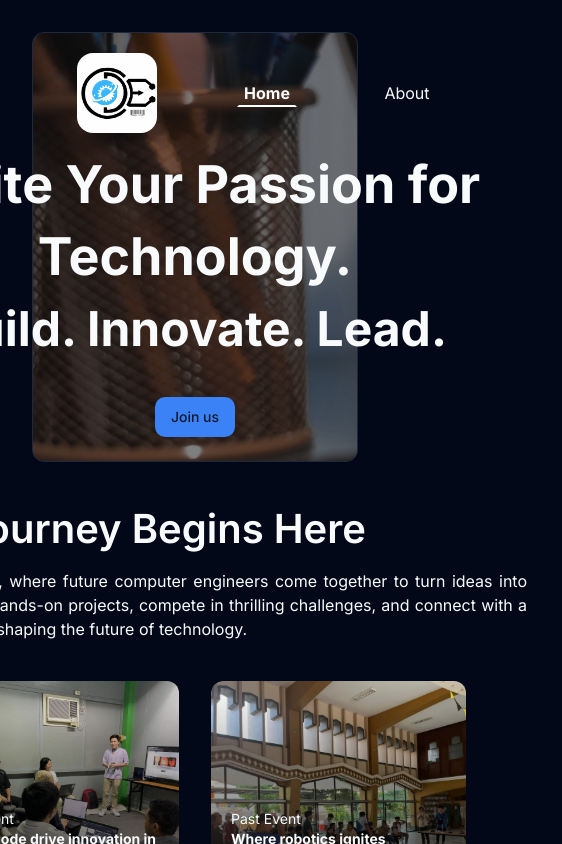
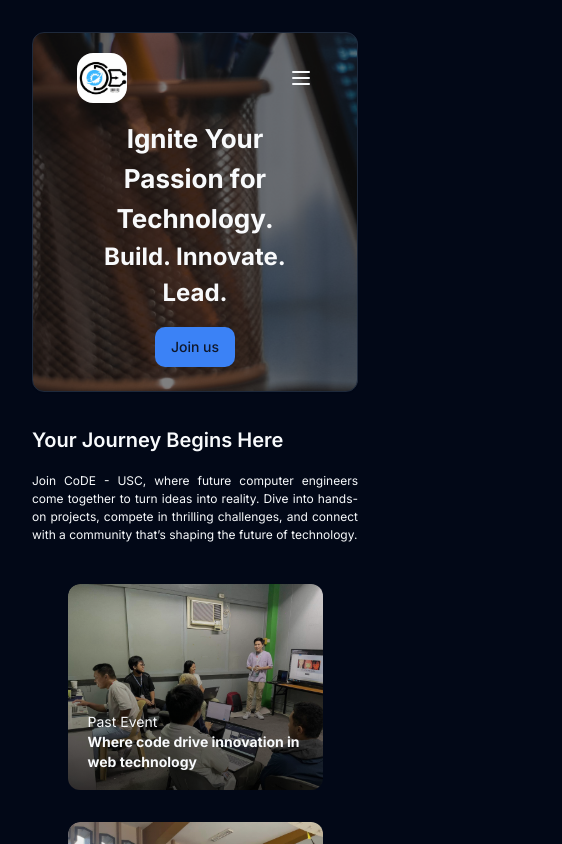
Before and after one commit to formesean/CoDE, a Next.js app: page / in a window 390 px wide. Shown: the top 844 px of the page, 562 px wide, since content can reach past the window. Built offline with nearby package versions, Linux system fonts and the light colour scheme.

Commit message:
Add responsive design for phone

```diff
--- a/src/app/_components/Navbar.tsx
+++ b/src/app/_components/Navbar.tsx
@@ -4,6 +4,8 @@ import { Card, CardContent } from "../../components/ui/card";
 import { Button } from "../../components/ui/button";
 import Link from "next/link";
 import { usePathname } from "next/navigation";
+import { Menu } from "lucide-react";
+import { useState } from "react";
 
 interface NavbarProps {
   page: "home" | "about";
@@ -18,6 +20,15 @@ const inActivePage =
 
 export default function Navbar({ page, className, showContent }: NavbarProps) {
   const currentRoute = usePathname();
+  const [showMenu, setShowMenu] = useState(false);
+
+  const openMenu = () => {
+    setShowMenu(true);
+  };
+
+  const closeMenu = () => {
+    setShowMenu(false);
+  };
 
   return (
     <Card
@@ -26,7 +37,8 @@ export default function Navbar({ page, className, showContent }: NavbarProps) {
       } bg-hero_img bg-no-repeat bg-cover transition-all duration-200`}
     >
       <CardContent>
-        <section className="flex items-center gap-[5rem] w-full">
+        <section className="flex items-center justify-start max-md:justify-between gap-[5rem] w-full">
+          <div className="w-[80px] h-[80px] max-md:w-[50px] max-md:h-[50px]">
             <Image
               src={"/logo.jpg"}
               alt={"Computer Driven Enthusiast's Logo"}
@@ -34,9 +46,10 @@ export default function Navbar({ page, className, showContent }: NavbarProps) {
               height={80}
               className="rounded-2xl"
             />
+          </div>
 
           <div className="flex gap-[5rem]">
-            <Link
+            {/* <Link
               href="/"
               className={`inline-block min-w-[60px] text-center ${
                 currentRoute === "/" ? activePage : inActivePage
@@ -51,19 +64,20 @@ export default function Navbar({ page, className, showContent }: NavbarProps) {
               }`}
             >
               About
-            </Link>
+            </Link> */}
+            <Menu />
           </div>
         </section>
 
         {page === "home" ? (
           <section className="w-full pt-4 flex flex-col items-center justify-center">
-            <h1 className="text-[56px] max-lg:text-[52px] text-center font-bold w-[733px] leading-[4.5rem]">
+            <h1 className="text-[56px] max-lg:text-[52px] max-md:text-[40px] max-sm:text-[26px] text-center font-bold w-[733px] max-lg:w-full leading-[4.5rem] max-md:leading-[2.5rem]">
               Ignite Your Passion for Technology.
             </h1>
-            <h1 className="text-[52px] max-lg:text-[48px] text-center font-bold w-[733px]">
+            <h1 className="text-[52px] max-lg:text-[48px] max-md:text-[40px] max-sm:text-[24px] text-center font-bold w-[733px] max-lg:w-full">
               Build. Innovate. Lead.
             </h1>
-            <Button className="mt-8">Join us</Button>
+            <Button className="mt-8 max-md:mt-4">Join us</Button>
           </section>
         ) : (
           showContent &&
@@ -73,7 +87,7 @@ export default function Navbar({ page, className, showContent }: NavbarProps) {
                 showContent ? "opacity-100" : "opacity-0"
               } w-full pt-4 flex flex-col items-center justify-center`}
             >
-              <h1 className="text-[56px] max-lg:text-[52px] text-center font-bold w-[733px] leading-[4.5rem]">
+              <h1 className="text-[56px] max-lg:text-[52px] max-sm:text-[24px] text-center font-bold w-[733px] max-lg:w-full leading-[4.5rem] max-md:leading-[2.5rem]">
                 Discover CoDE - USC: Where Innovation Meets Opportunity
               </h1>
             </section>
--- a/src/app/about/page.tsx
+++ b/src/app/about/page.tsx
@@ -70,15 +70,15 @@ export default function About() {
         {/* Page 1 */}
         <div
           ref={page1Ref}
-          className="snap-start p-8 pt-[27rem] min-h-screen h-screen"
+          className="snap-start p-8 pt-[27rem] max-sm:pt-[19rem] min-h-screen h-screen"
         >
           <div className="mt-[2.7rem] max-lg:mt-[0rem] flex justify-center">
             <div className="w-[1080px] max-lg:w-full">
-              <h1 className="text-[44px] max-lg:text-[28px] text-center font-semibold leading-[3rem] max-lg:leading-[2rem]">
+              <h1 className="text-[44px] max-lg:text-[28px] max-sm:text-[22px] text-center font-semibold leading-[3rem] max-lg:leading-[2rem] max-md:leading-[1.8rem]">
                 Computer Driven Enthusiasts (CoDE) - <br /> University of San
                 Carlos
               </h1>
-              <p className="text-justify mt-10 max-lg:mt-6">
+              <p className="text-justify mt-10 max-lg:mt-6 max-sm:text-[15px]">
                 The Computer Driven Enthusiasts (CoDE) at the University of San
                 Carlos is a dynamic student group dedicated to advancing
                 computer engineering skills. CoDE provides a platform for
@@ -95,19 +95,19 @@ export default function About() {
         {/* Page 2 */}
         <div
           ref={page2Ref}
-          className="snap-start p-8 pt-[13rem] max-lg:pt-[11.5rem] min-h-screen h-screen"
+          className="snap-start p-8 pt-[13rem] max-lg:pt-[11.5rem] max-sm:pt-[10rem] min-h-screen h-screen"
         >
           <div className="flex justify-center">
             <div className="w-[1080px] max-lg:w-full">
-              <h1 className="text-[44px] max-lg:text-[40px] text-center font-semibold leading-[3rem]">
+              <h1 className="text-[44px] max-lg:text-[40px] max-sm:text-[20.5px] text-center font-semibold leading-[3rem] max-sm:leading-[2rem]">
                 Learn About Our Mission and Vision
               </h1>
 
-              <div className="flex flex-col mt-10 max-lg:mt-6 gap-5 max-lg:gap-1 justify-center items-center">
-                <h2 className="text-[40px] max-lg:text-[36px] text-center font-semibold leading-[3rem]">
+              <div className="flex flex-col mt-10 max-lg:mt-6 max-sm:mt-2 gap-5 max-lg:gap-1 max-sm:gap-0 justify-center items-center">
+                <h2 className="text-[40px] max-lg:text-[36px] max-sm:text-[19px] text-center font-semibold leading-[3rem]">
                   Mission
                 </h2>
-                <p className="text-justify w-[850px] max-lg:w-[700px]">
+                <p className="text-justify w-[850px] max-lg:w-[700px] max-sm:w-[350px] max-sm:text-[13px]">
                   Computer Driven Enthusiasts (CoDE) envisions a community
                   employed with efficient and able citizens who would support
                   the appropriate values and doctrines of society. CoDE aims to
@@ -117,11 +117,11 @@ export default function About() {
                 </p>
               </div>
 
-              <div className="flex flex-col mt-10 max-lg:mt-2 gap-5 max-lg:gap-1 justify-center items-center">
-                <h2 className="text-[40px] max-lg:text-[36px] text-center font-semibold leading-[3rem]">
+              <div className="flex flex-col mt-10 max-lg:mt-2 max-sm:mt-2 gap-5 max-lg:gap-1 max-sm:gap-0 justify-center items-center">
+                <h2 className="text-[40px] max-lg:text-[36px] max-sm:text-[19px] text-center font-semibold leading-[3rem]">
                   Vision
                 </h2>
-                <p className="text-justify w-[850px] max-lg:w-[700px]">
+                <p className="text-justify w-[850px] max-lg:w-[700px] max-sm:w-[350px] max-sm:text-[13px]">
                   Computer Driven Enthusiasts (CoDE) is a student organization
                   that helps its members by setting a path directed towards
                   their development of skills and talents in the domain of
@@ -141,20 +141,20 @@ export default function About() {
         {/* Page 3 */}
         <div
           ref={page3Ref}
-          className="snap-start p-8 pt-[12rem] max-lg:pt-[11rem] min-h-screen h-screen"
+          className="snap-start p-8 pt-[12rem] max-lg:pt-[11rem] max-sm:pt-[9.5rem] min-h-screen h-screen"
         >
           <div className="flex flex-col justify-center items-center">
             <div className="flex flex-col gap-1 max-lg:-gap-1">
-              <h1 className="text-[44px] max-lg:text-[36px] text-center font-semibold leading-[3rem]">
+              <h1 className="text-[44px] max-lg:text-[36px] max-sm:text-[20.5px] text-center font-semibold leading-[3rem]">
                 Meet Our Leads & Committee
               </h1>
-              <p className="max-lg:text-sm">
+              <p className="max-lg:text-[14px] max-sm:text-[12px] text-center">
                 Get to know the passionate individuals driving our initiatives
                 and shaping our community.
               </p>
             </div>
 
-            <div className="flex gap-[150px] mt-8">
+            <div className="flex flex-row max-sm:flex-col gap-[150px] max-sm:gap-[50px] mt-8">
               <div className="w-[255px] h-[205.9px] max-lg:w-[210px] max-lg:h-[169.56px] rounded-[12px] bg-lead_1 bg-cover">
                 <div className="w-[240px] mt-[9.5rem] max-lg:mt-[7.5rem] mx-5 flex flex-col justify-end items-start">
                   <p className="text-sm">Software Lead</p>
@@ -169,7 +169,7 @@ export default function About() {
               </div>
             </div>
 
-            <div className="flex flex-col mt-6 gap-2 max-lg:gap-0 justify-center items-center">
+            <div className="flex max-sm:hidden flex-col mt-6 gap-2 max-lg:gap-0 justify-center items-center">
               <h3>Committee</h3>
 
               <div className="flex justify-center items-center gap-[250px] max-lg:gap-[200px]">
--- a/src/app/page.tsx
+++ b/src/app/page.tsx
@@ -2,18 +2,18 @@ import Navbar from "./_components/Navbar";
 
 export default function Home() {
   return (
-    <main className="flex min-h-screen flex-col items-center p-8">
+    <main className="flex w-full min-h-screen flex-col items-center p-8">
       <Navbar page="home" showContent={false} />
 
-      <section className="mt-[2.7rem] flex flex-row justify-between items-center w-[1360px] max-lg:w-full max-lg:flex-col max-lg:gap-10">
-        <div className="w-[664px]">
+      <section className="mt-[2.7rem] max-md:mt-[1.5rem] flex flex-row justify-between items-center w-[1360px] max-lg:w-full max-lg:flex-col max-lg:gap-10">
+        <div className="w-[664px] max-md:w-full">
           <h1 className="block max-lg:hidden text-[44px] max-lg:text-[40px] text-left font-semibold w-[502px] leading-[3rem]">
             Your Journey Begins <span className="text-[40px]">Here</span>
           </h1>
-          <h1 className="hidden max-lg:inline-block text-[44px] max-lg:text-[40px] text-left font-semibold w-full leading-[3rem]">
+          <h1 className="hidden max-lg:inline-block text-[44px] max-lg:text-[40px] max-md:text-[28px] max-sm:text-[20px] text-left font-semibold w-full leading-[3rem]">
             Your Journey Begins Here
           </h1>
-          <p className="text-justify mt-4">
+          <p className="text-justify mt-4 max-md:mt-2 max-md:text-[15px] max-sm:text-[12px]">
             Join CoDE - USC, where future computer engineers come together to
             turn ideas into reality. Dive into hands-on projects, compete in
             thrilling challenges, and connect with a community that’s shaping
@@ -21,7 +21,7 @@ export default function Home() {
           </p>
         </div>
 
-        <div className="flex gap-8 w-[624px] justify-center items-center">
+        <div className="flex flex-row max-sm:flex-col gap-8 w-[624px] max-md:w-full justify-center items-center">
           <div className="w-[255px] h-[205.9px] rounded-[12px] bg-pe_1">
             <div className="w-[240px] mt-32 mx-5 flex flex-col justify-end items-start">
               <p className="text-sm">Past Event</p>
```
Lines whose indentation alone changed are shown as unchanged.
